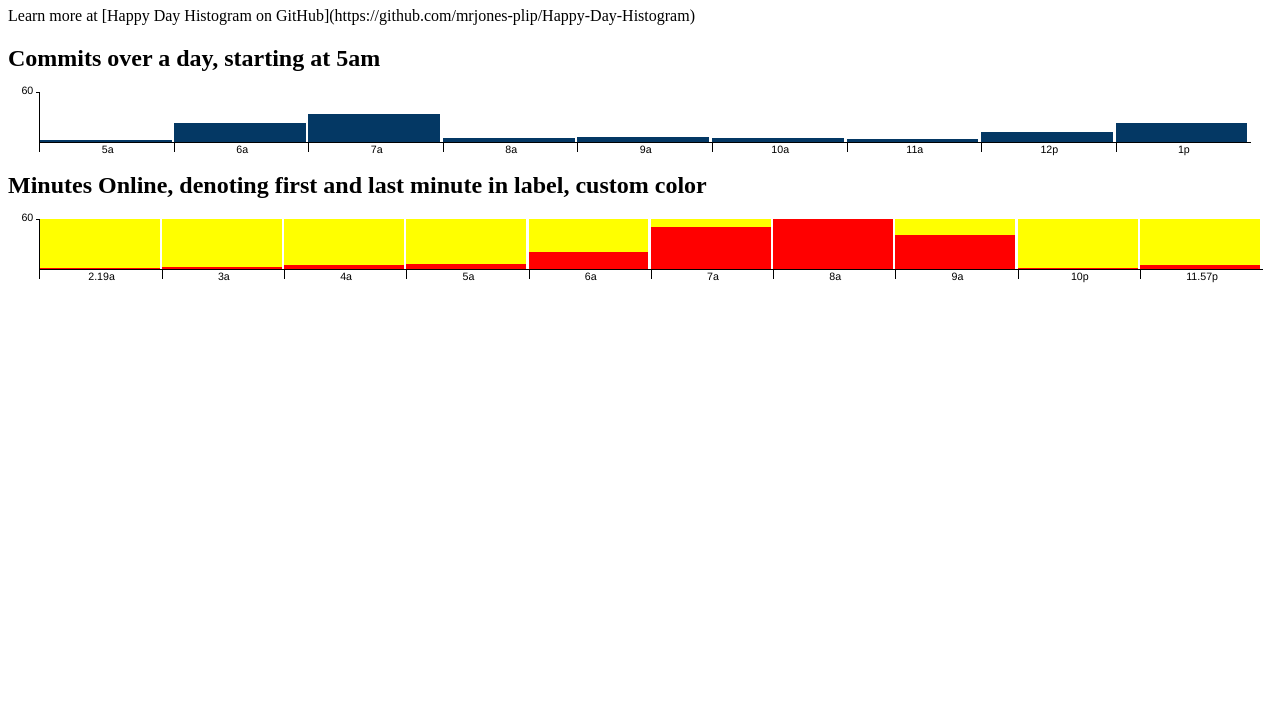
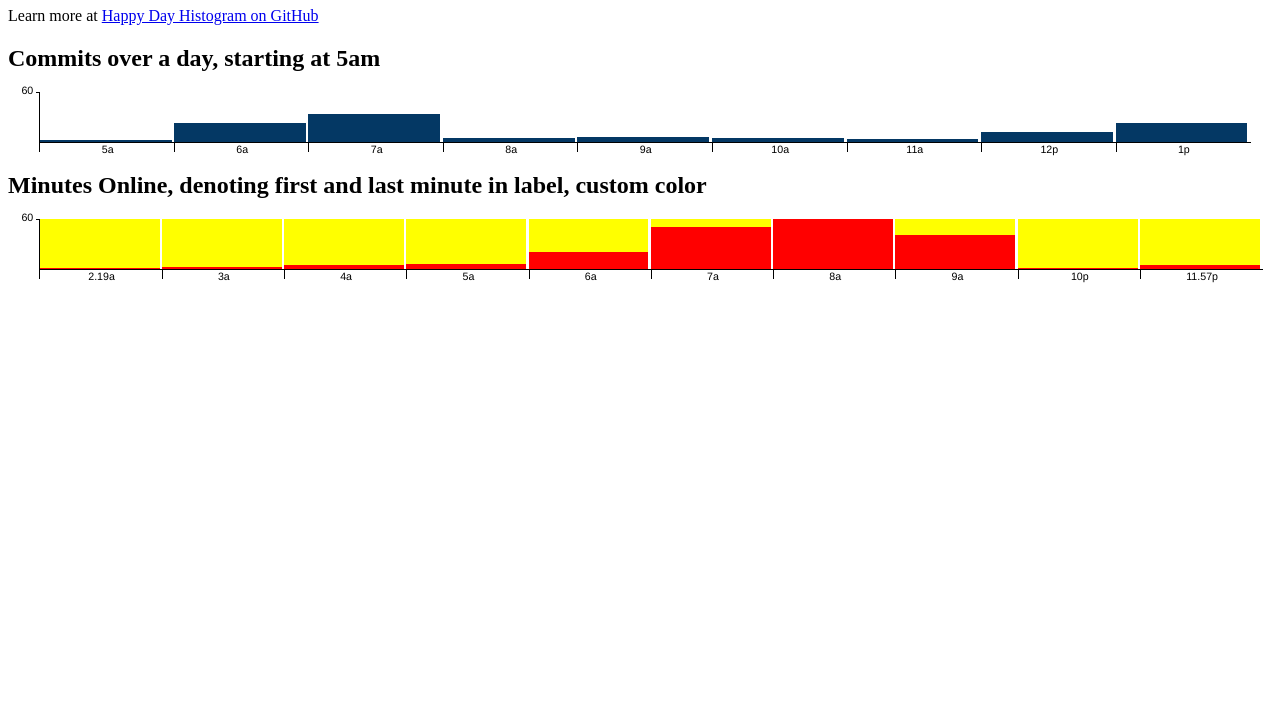
Before and after one commit to mrjones-plip/Happy-Day-Histogram, a plain HTML site: page example/index.html in a window 1280 px wide. Shown: the part 73-800 px from the top of the page. Drawn offline with Linux system fonts and the light colour scheme.

Commit message:
I know HTML, really!

```diff
--- a/example/index.html
+++ b/example/index.html
@@ -11,7 +11,7 @@
 <h1>Happy Day Histogram Examples</h1>
 
 <p>
-    Learn more at [Happy Day Histogram on GitHub](https://github.com/mrjones-plip/Happy-Day-Histogram)
+    Learn more at <a href="https://github.com/mrjones-plip/Happy-Day-Histogram">Happy Day Histogram on GitHub</a>
 </p>
 
 
```
